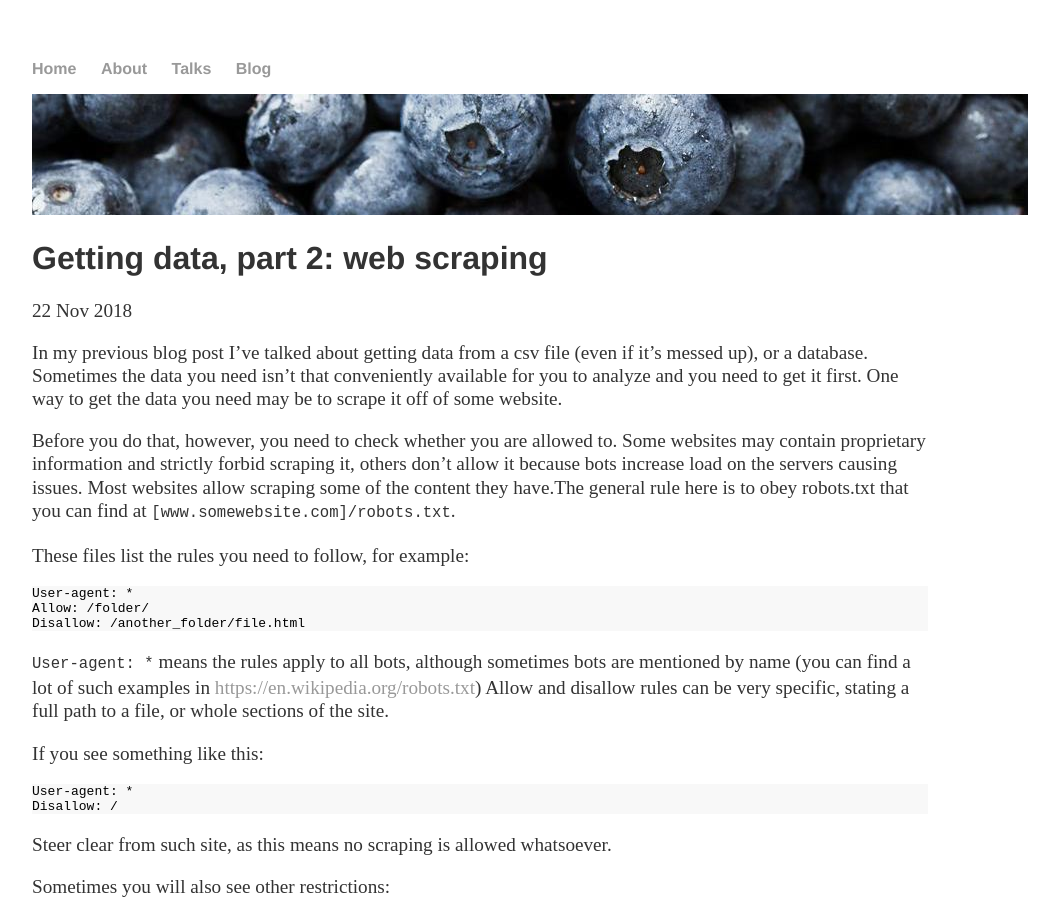
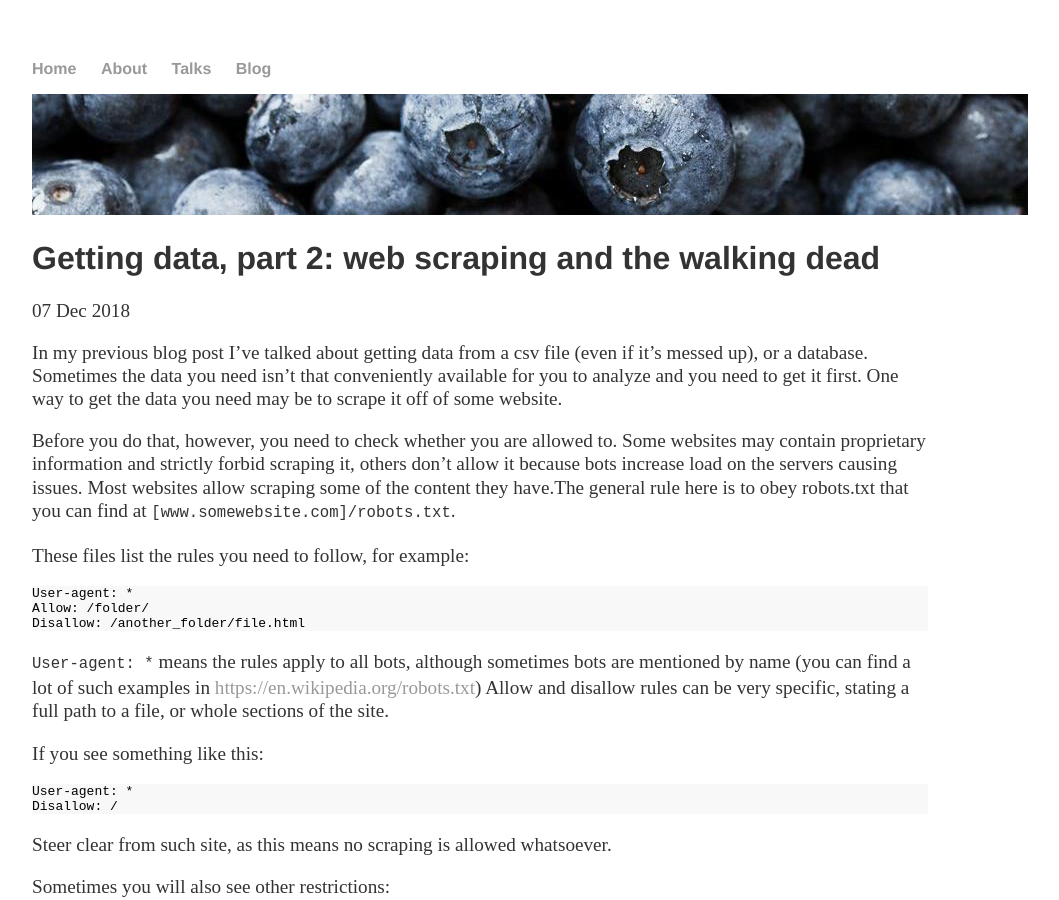
Before and after one commit to MKhalusova/MKhalusova.github.io, a Jekyll site: the page built from _posts/2018-12-07-getting-data-p2.md, in a window 1280 px wide and 900 px high. Shown: the whole window, without its empty margins (160-1219 px from the left). Built offline with Jekyll 4.4.1, drawn with Linux system fonts in a browser that asks for light colours; comment, search, counter and statistics services are not loaded.

Commit message:
fixed the date

```diff
--- a/_posts/2018-12-07-getting-data-p2.md
+++ b/_posts/2018-12-07-getting-data-p2.md
@@ -1,7 +1,7 @@
 ---
 layout: post
-title: "Getting data, part 2: web scraping"
-date: 2018-11-22
+title: "Getting data, part 2: web scraping and the walking dead"
+date: 2018-12-07
 ---
 
 In my previous blog post I've talked about getting data from a csv file (even if it's messed up), or a database.
```
